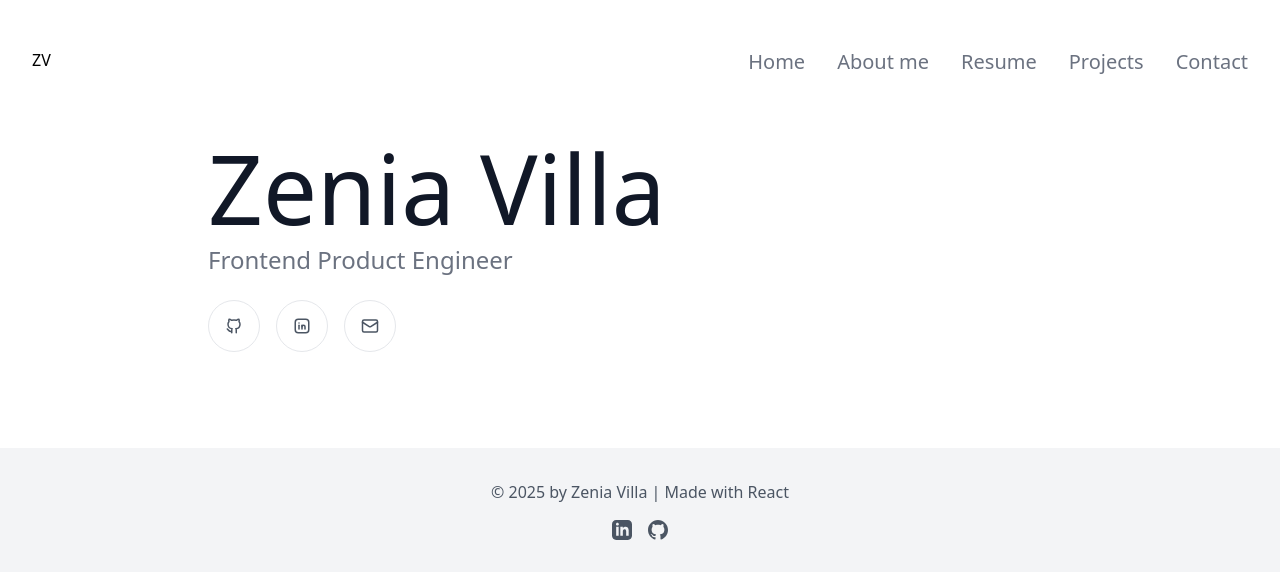
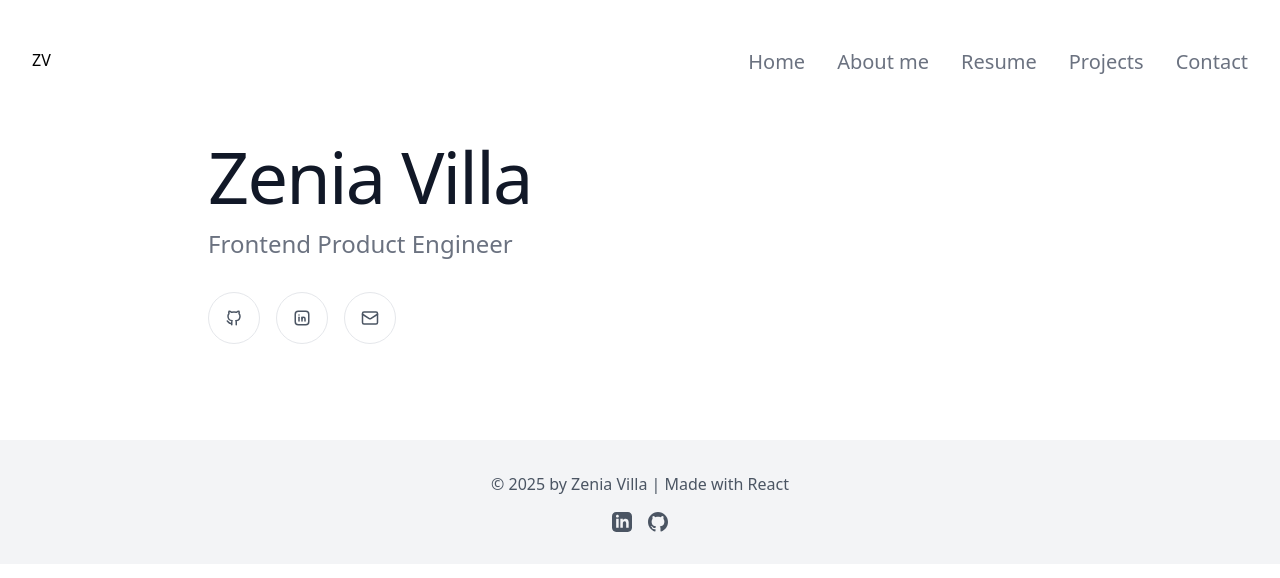
Before and after one commit to zeniavilla/zenia-villa-web, a React (Vite) app: page / in a window 1280 px wide. Shown: the top 578 px of the page. Built offline with nearby package versions, Linux system fonts and the light colour scheme.

Commit message:
Title refinements

```diff
--- a/src/components/section-title/section-title.tsx
+++ b/src/components/section-title/section-title.tsx
@@ -9,7 +9,7 @@ interface SectionTitleProps {
 }
 
 function SectionTitle({
-  size = '8xl',
+  size = '7xl',
   title,
   subtitle,
   link,
@@ -28,11 +28,11 @@ function SectionTitle({
 
   return (
     <div className="mb-6">
-      <div className={`${sizeClasses[size]} font-light text-gray-900 mb-2`}>
+      <div className={`${sizeClasses[size]} font-light text-gray-900 mb-4 tracking-tight`}>
         {title}
       </div>
       {subtitle && (
-        <p className="text-2xl text-gray-500 font-light mb-2">{subtitle}</p>
+        <p className="text-2xl text-gray-500 font-light mb-8">{subtitle}</p>
       )}
       {link && linkText && (
         <a
```
